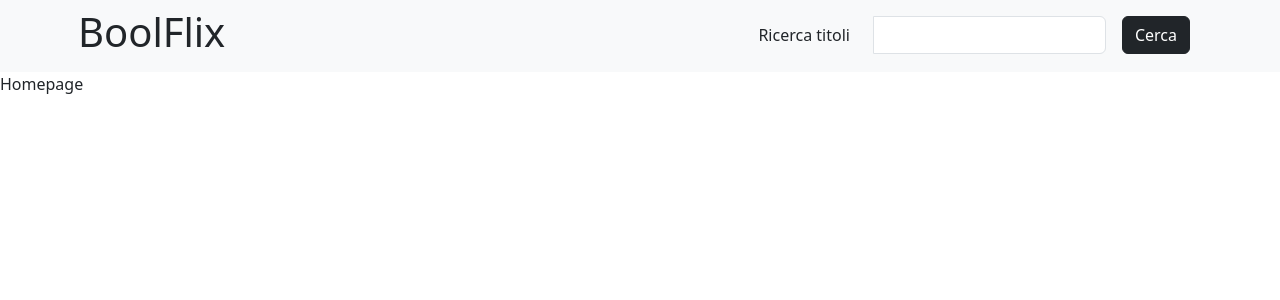
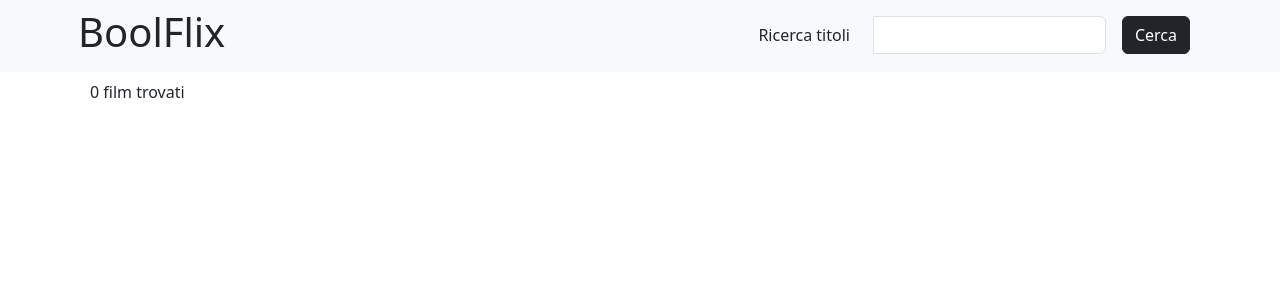
Before and after one commit to valecristiano/react-boolflix, a React (Vite) app: page / in a window 1280 px wide. Shown: the top 300 px of the page. Built offline with nearby package versions, Linux system fonts and the light colour scheme.

Commit message:
film list in homepage

```diff
--- a/src/App.jsx
+++ b/src/App.jsx
@@ -1,10 +1,12 @@
 import { BrowserRouter, Route, Routes } from "react-router-dom";
 import HomePage from "./pages/HomePage";
 import DefaultLayout from "./layouts/DefaultLayout";
+import { SearchProvider } from "./context/FilmSearchContext";
 
 export default function App() {
   return (
     <>
+      <SearchProvider>
         <BrowserRouter>
           <Routes>
             <Route Component={DefaultLayout}>
@@ -12,6 +14,7 @@ export default function App() {
             </Route>
           </Routes>
         </BrowserRouter>
+      </SearchProvider>
     </>
   );
 }
--- a/src/components/Header.jsx
+++ b/src/components/Header.jsx
@@ -1,10 +1,10 @@
 import axios from "axios";
-import { useState } from "react";
+import { useSearch } from "../context/FilmSearchContext";
 
 const apiUrl = "https://api.themoviedb.org/3/search/movie?api_key=0884b4dae30455ae610cbf84ab65d490&query=";
 
 export default function Header() {
-  const [userSearch, setUserSearch] = useState("");
+  const { userSearch, setUserSearch, resultsList, setResultsList } = useSearch();
 
   const formSubmit = (e) => {
     e.preventDefault();
@@ -12,7 +12,9 @@ export default function Header() {
 
     axios.get(`${apiUrl}${userSearch}`).then((res) => {
       console.log("dati:", res.data);
-      console.log("res", res);
+      console.log("dati2:", res.data.results);
+
+      setResultsList(res.data.results);
     });
   };
 
--- /dev/null
+++ b/src/components/MainSearch.jsx
@@ -0,0 +1,22 @@
+import { useSearch } from "../context/FilmSearchContext";
+
+export default function MainSearch() {
+  const { resultsList } = useSearch();
+  return (
+    <section className="container">
+      <div>
+        {resultsList && <p className="m-2">{resultsList.length} film trovati</p>}
+        <ul>
+          {resultsList.map((film) => (
+            <ul key={film.id} className="card m-4">
+              <li>{film.title}</li>
+              <li>{film.original_title}</li>
+              <li>{film.original_language}</li>
+              <li>{film.vote_average}</li>
+            </ul>
+          ))}
+        </ul>
+      </div>
+    </section>
+  );
+}
--- /dev/null
+++ b/src/context/FilmSearchContext.jsx
@@ -0,0 +1,18 @@
+import { createContext, useContext, useState } from "react";
+
+const FilmSearchContext = createContext();
+
+function SearchProvider({ children }) {
+  const [userSearch, setUserSearch] = useState("");
+  const [resultsList, setResultsList] = useState([]);
+
+  const contextValue = { userSearch, setUserSearch, resultsList, setResultsList };
+
+  return <FilmSearchContext.Provider value={contextValue}> {children} </FilmSearchContext.Provider>;
+}
+
+function useSearch() {
+  return useContext(FilmSearchContext);
+}
+
+export { SearchProvider, useSearch };
--- a/src/pages/HomePage.jsx
+++ b/src/pages/HomePage.jsx
@@ -1,7 +1,9 @@
+import MainSearch from "../components/MainSearch";
+
 export default function HomePage() {
   return (
     <>
-      <div>Homepage</div>
+      <MainSearch />
     </>
   );
 }
```
Lines whose indentation alone changed are shown as unchanged.
